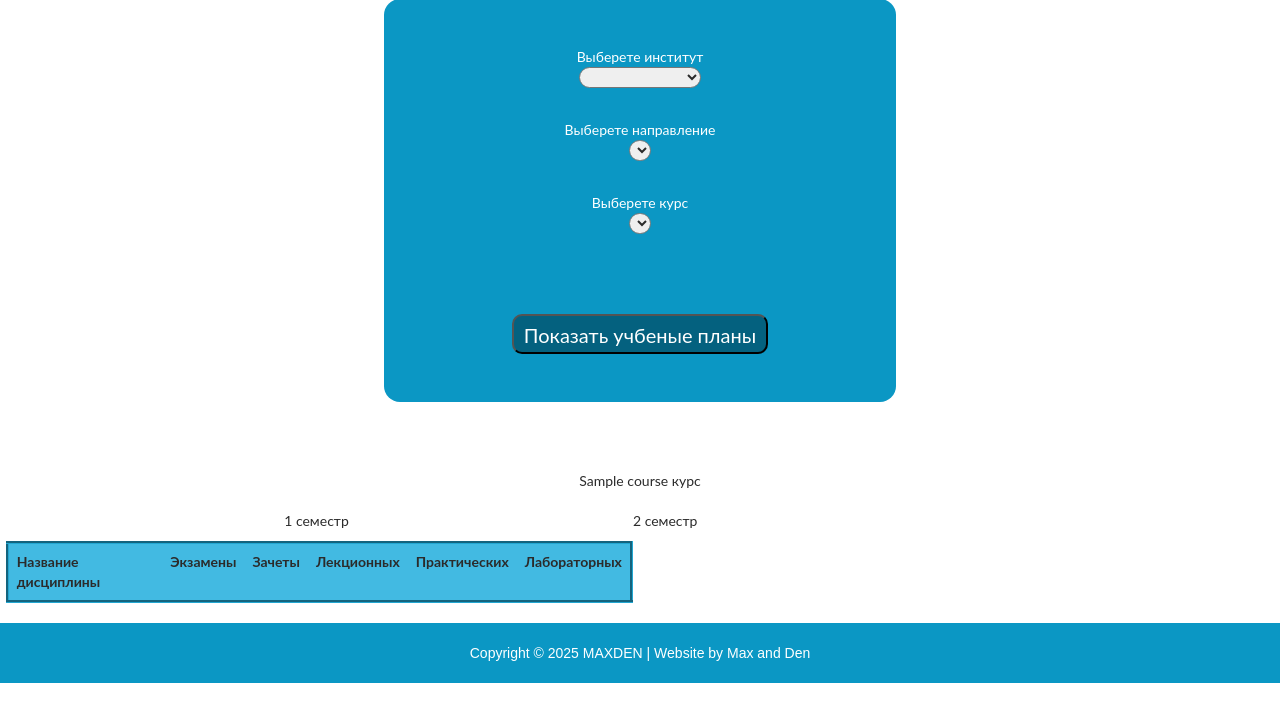
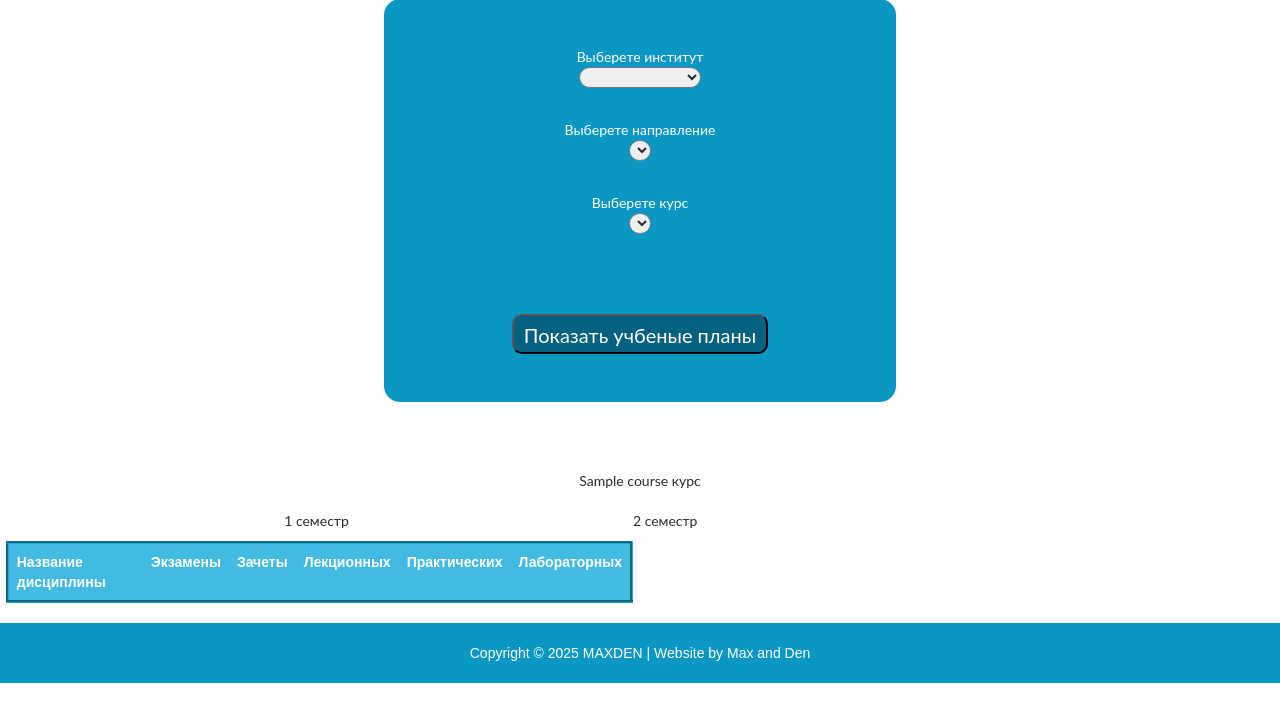
Before and after one commit to IVIaximushka/PythonLibsWeb, a Django app: template web/templates/main.html in a window 1280 px wide. Shown: the part 97-800 px from the top of the page. Run offline with Django 5.2, Linux system fonts and the light colour scheme; tables that the repository leaves empty hold one stand-in row (values such as "Sample post"); the template is opened without the code that fills it: values that come from a table or form of the project are taken from there, most other values are stand-ins (such as "Sample title", 1, 10 or a date in 2020); lists and menus that the app fills with data are empty.

Commit message:
change tables font style

```diff
--- a/web/static/css/mystyle.css
+++ b/web/static/css/mystyle.css
@@ -183,6 +183,7 @@ a{
 
 .table-strip>tbody>tr:nth-child(odd){
     background-color: #42BAE2;
+    color: white;
 }
 
 .table2{
@@ -190,4 +191,5 @@ a{
     border: groove #22a7d2;
     border-radius: 10px;
     margin-left: 0.45vw;
+    font-family: Sans-Serif, serif;
 }
```
